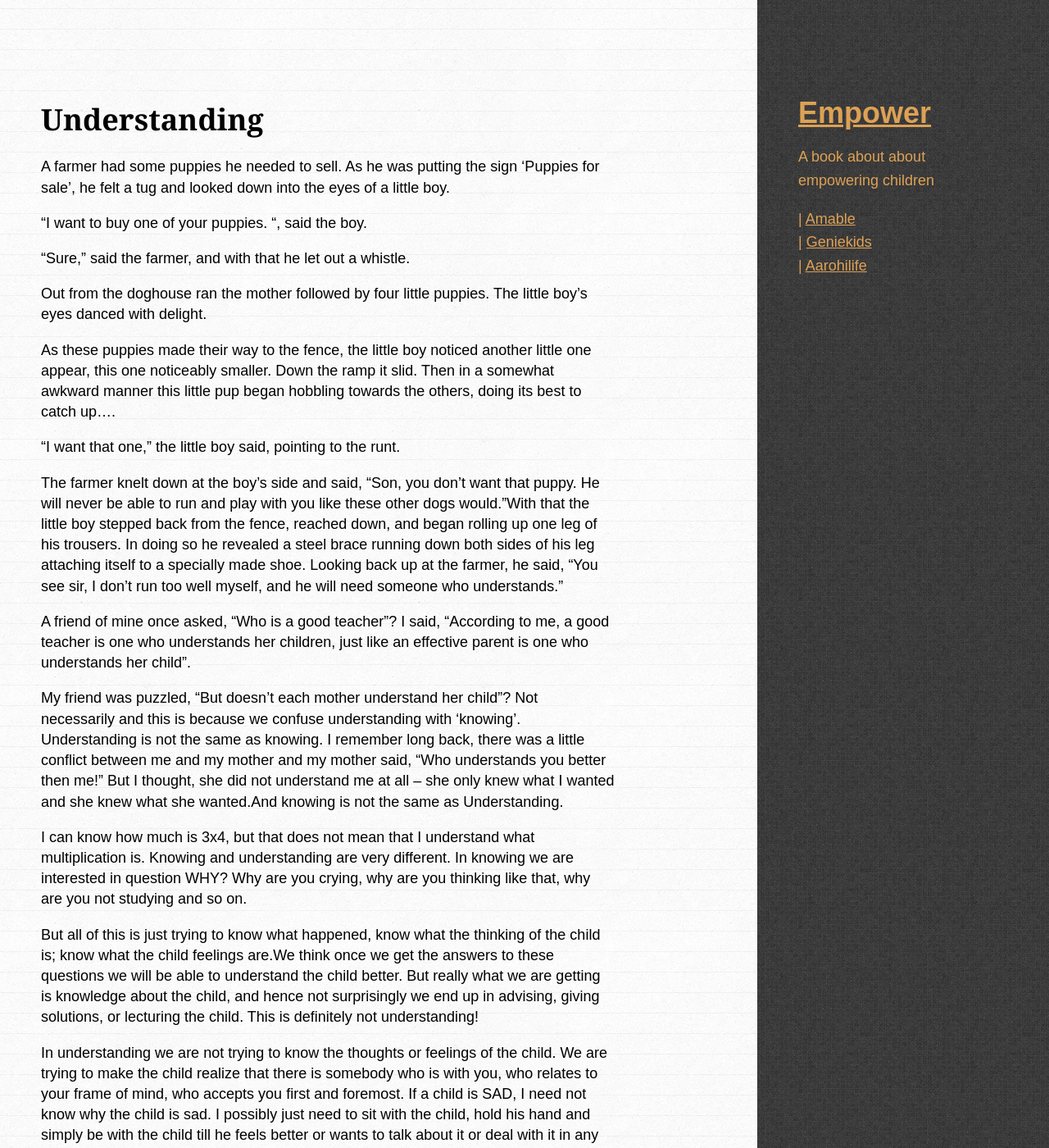
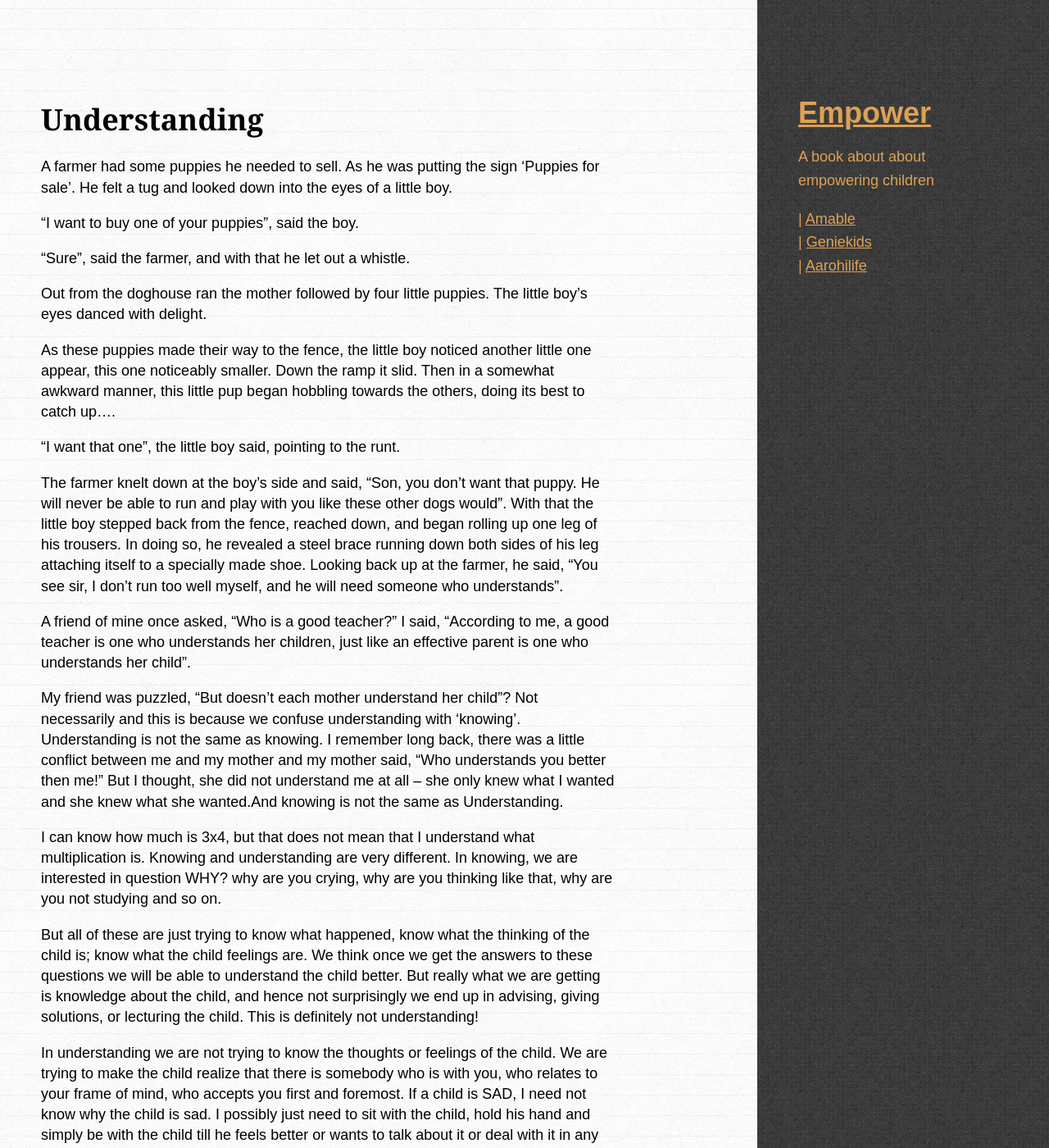
Before and after one commit to amitkaps/empower, a Jekyll site: the page built from _posts/2013-08-01-understanding.md, in a window 1280 px wide and 1400 px high. Shown: the whole window at 82% size. Built offline with Jekyll 4.4.1, drawn with Linux system fonts in a browser that asks for light colours; some web fonts are replaced; some of the changed text lies outside the part shown.

Commit message:
Update 2013-08-01-understanding.md
I can UNDERSTAND this article SO I am going to fine-tune my living...

```diff
--- a/_posts/2013-08-01-understanding.md
+++ b/_posts/2013-08-01-understanding.md
@@ -5,47 +5,47 @@ permalink: understanding
 category: parent
 ---
 
-A farmer had some puppies he needed to sell. As he was putting the sign ‘Puppies for sale’, he felt a tug and looked down into the eyes of a little boy.
+A farmer had some puppies he needed to sell. As he was putting the sign ‘Puppies for sale’. He felt a tug and looked down into the eyes of a little boy.
 
-"I want to buy one of your puppies. “, said the boy.
+"I want to buy one of your puppies", said the boy.
 
-"Sure," said the farmer, and with that he let out a whistle.
+"Sure", said the farmer, and with that he let out a whistle.
 
 Out from the doghouse ran the mother followed by four little puppies. The little boy’s eyes danced with delight.
 
-As these puppies made their way to the fence, the little boy noticed another little one appear, this one noticeably smaller. Down the ramp it slid. Then in a somewhat awkward manner this little pup began hobbling towards the others, doing its best to catch up....
+As these puppies made their way to the fence, the little boy noticed another little one appear, this one noticeably smaller. Down the ramp it slid. Then in a somewhat awkward manner, this little pup began hobbling towards the others, doing its best to catch up....
 
-"I want that one," the little boy said, pointing to the runt.
+"I want that one", the little boy said, pointing to the runt.
 
-The farmer knelt down at the boy's side and said, "Son, you don't want that puppy. He will never be able to run and play with you like these other dogs would."With that the little boy stepped back from the fence, reached down, and began rolling up one leg of his trousers. In doing so he revealed a steel brace running down both sides of his leg attaching itself to a specially made shoe. Looking back up at the farmer, he said, "You see sir, I don't run too well myself, and he will need someone who understands."
+The farmer knelt down at the boy's side and said, "Son, you don't want that puppy. He will never be able to run and play with you like these other dogs would". With that the little boy stepped back from the fence, reached down, and began rolling up one leg of his trousers. In doing so, he revealed a steel brace running down both sides of his leg attaching itself to a specially made shoe. Looking back up at the farmer, he said, "You see sir, I don't run too well myself, and he will need someone who understands".
 
-A friend of mine once asked, “Who is a good teacher”? I said, “According to me, a good teacher is one who understands her children, just like an effective parent is one who understands her child”.
+A friend of mine once asked, "Who is a good teacher?" I said, "According to me, a good teacher is one who understands her children, just like an effective parent is one who understands her child".
 
 My friend was puzzled, “But doesn’t each mother understand her child”? Not necessarily and this is because we confuse understanding with ‘knowing’. Understanding is not the same as knowing. I remember long back, there was a little conflict between me and my mother and my mother said, “Who understands you better then me!” But I thought, she did not understand me at all – she only knew what I wanted and she knew what she wanted.And knowing is not the same as Understanding.
 
-I can know how much is 3x4, but that does not mean that I understand what multiplication is. Knowing and understanding are very different. In knowing we are interested in question WHY? Why are you crying, why are you thinking like that, why are you not studying and so on.
+I can know how much is 3x4, but that does not mean that I understand what multiplication is. Knowing and understanding are very different. In knowing, we are interested in question WHY? why are you crying, why are you thinking like that, why are you not studying and so on.
 
-But all of this is just trying to know what happened, know what the thinking of the child is; know what the child feelings are.We think once we get the answers to these questions we will be able to understand the child better. But really what we are getting is knowledge about the child, and hence not surprisingly we end up in advising, giving solutions, or lecturing the child. This is definitely not understanding!
+But all of these are just trying to know what happened, know what the thinking of the child is; know what the child feelings are. We think once we get the answers to these questions we will be able to understand the child better. But really what we are getting is knowledge about the child, and hence not surprisingly we end up in advising, giving solutions, or lecturing the child. This is definitely not understanding!
 
 In understanding we are not trying to know the thoughts or feelings of the child. We are trying to make the child realize that there is somebody who is with you, who relates to your frame of mind, who accepts you first and foremost. If a child is SAD, I need not know why the child is sad. I possibly just need to sit with the child, hold his hand and simply be with the child till he feels better or wants to talk about it or deal with it in any which way he wants. I would give advise or solution only and only if he asks for it.When somebody understands you, that person is not trying to investigate you, not imposing her thoughts on you, but rather helping you explore your own thoughts and feelings and deal with them. That is what I would like all parents and teachers to do to their children!
 
 If I understand the child, then I am not interested in ‘knowing’ WHY the child is feeling that way. I am only interested in understanding HOW the child is feeling. Isn’t that what is more important. The why is for the child to figure out, to look into inside his or her own self. I am only here to help the child look inside. Not do it for the child. This way I make the child emotionally strong and emotionally resourceful.
 
-But more importantly for me, as a parent or a teacher, understanding the child leads to acceptance, to openness, to flexibility and to child centered approaches – all of which leads to effective teaching, parenting, learning and development of a resourceful child.So how do I understand the child, or give an understanding approach to the child.
+But more importantly for me, as a parent or a teacher, understanding the child leads to acceptance, to openness, to flexibility and to child centered approaches – all of which leads to effective teaching, parenting, learning and development of a resourceful child. So how do I understand the child, or give an understanding approach to the child?
 
-I do this primarily through how I INTERACT with the child. Look at all your interactions as an archery target board with concentric circles:The outermost circle is the least important – all the news, gossip, and events. What you did in school, what did you make, how many children were there, did you finish your tiffin box etc are purely anecdotal questions – they build least amount of understanding.The next circle is all about judgments, opinions, advice and commands.
+I do this primarily through how I INTERACT with the child. Look at all your interactions as an archery target board with concentric circles:The outermost circle is the least important – all the news, gossip, and events. What you did in school, what did you make, how many children were there, did you finish your tiffin box etc are purely anecdotal questions – they build least amount of understanding. The next circle is all about judgments, opinions, advice and commands.
 
 In a restaurant, a mother told her children, “You decide what you want to have”. But as soon as her children starting blaring out their preferences she started her objections – that is too spicy, this is too large and so on. A lot of parenting happens at this level. No wonder children by age of five start judging things as boring, ugly, horrible etc. The worst part is that this kind of interaction is what we call as intellectual chatter - and mostly destructive - we get into put downs, criticisms of people and things etc.
 
 The next circle is the LEARNING circle – the circle of ideas, creative or generative thinking, problem solving and decision making. In this circle we invite children to think, we respect their thoughts and encourage them to thaw out problems or explore their perspectives. We also make children reflect on their experiences and learn from them. We ask questions like “how we can make this better”? “How would you do this differently”? “What did we learn from this experience”? etc
 
-At the bull’s eye is the circle of feelings – of understanding. Here most interaction happens in the form of listening or being with the child. Even if we talk, we only ask – How do you feel? And we stay with the child and her feelings. This is no negation, no discussion, no analysis – only acceptance and support.I am not suggesting that we can be all the time in the inner most circles. What I am suggesting is how much time you spend in each circle is the measure of your effectiveness as a parent or teacher.
+At the bull’s eye is the circle of feelings – of understanding. Here most interaction happens in the form of listening or being with the child. Even if we talk, we only ask – How do you feel? And we stay with the child and her feelings. This is no negation, no discussion, no analysis – only acceptance and support.I am not suggesting that we can all the time be in the inner most circles. What I am suggesting is how much time you spend in each circle is the measure of your effectiveness as a parent or teacher.
 
 Here are some guidelines:
 
-WHY Chuck out the why – we are not interested in why the child is feeling whatever the child is feeling. Typically why is historic, it’s already happened, we really can’t change it now and even if we had an advice based on that data, it’s our advice (not child's own idea).WHAT & HOW
+WHY Chuck out the why – we are not interested in why the child is feeling whatever the child is feeling. Typically why is historic, it’s already happened, we really can’t change it now and even if we had an advice based on that data, it’s our advice (not child's own idea).
 
-We are interested in what or how the child is feeling – is he feeling big, or small or little or high or low and so on. Go ahead and even help the child build a vocabulary of feelings. Suppose a child loses a pencil and says “I am feeling bad.” Here ‘bad’ is too vague – help him to identify his exact feeling – is he upset, is he irritated, is he scared (papa may scold) etc.
+WHAT & HOW - We are interested in what or how the child is feeling – is he feeling big, or small or little or high or low and so on. Go ahead and even help the child build a vocabulary of feelings. Suppose a child loses a pencil and says “I am feeling bad.” Here ‘bad’ is too vague – help him to identify his exact feeling – is he upset, is he irritated, is he scared (papa may scold) etc.
 
 Replace BECAUSE with SO
 
@@ -72,4 +72,5 @@ Finally LISTEN; even better HOLD and LISTEN
 We forget the most intimate sense is touch. Apart from with small children, we forget the amazing dimension of a HUG. Hold hands, hug, lock arms – anything. Get the tactile connection going and then let your ears give the child the emotional understanding he needs.
 
 Remember emotional strength comes from a feeling of being understood. Also people who feel understood are able to give that emphatic response to others – making it a virtuous cycle. Millions of adults across the world are monetarily successful, but are unhappy because they are not understood and possibly do not have the capacity to understand others.They say, ‘Its not the mountain ahead but the grain in your shoe which wears you down’.
+
 Train children to overcome the emotional grains and scale higher mountains, smilingly!
```
